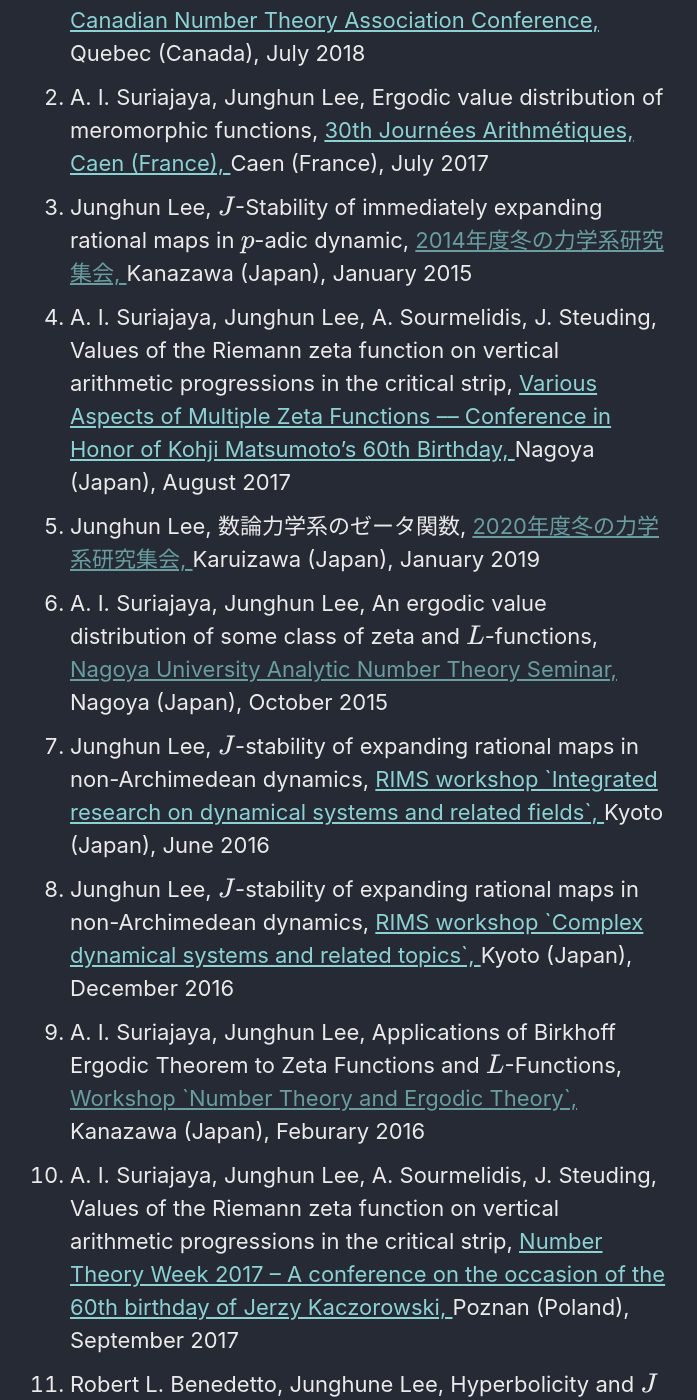
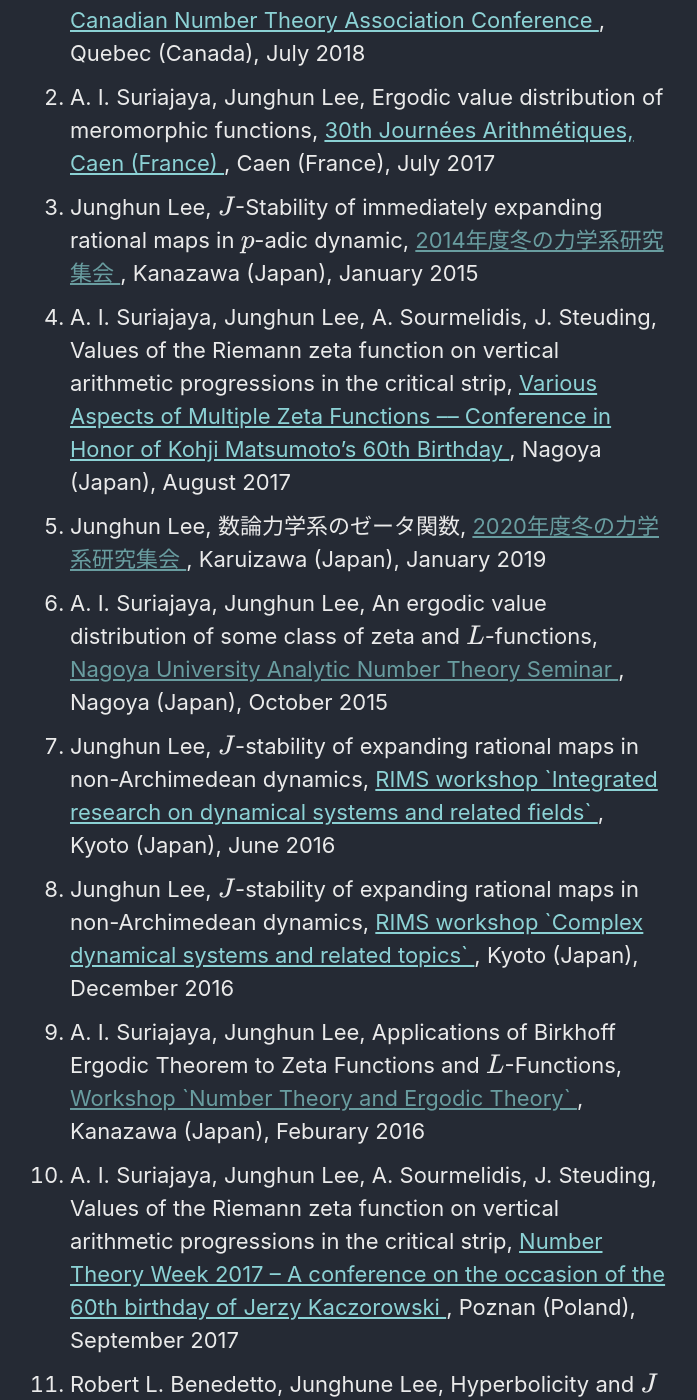
Before and after one commit to JunghunLee-math/JunghunLee-math.github.io, a Jekyll site: the page built from _pages/test.md, in a window 1280 px wide and 1400 px high, scrolled down 1508 px. Shown: the whole window, without its empty margins (292-989 px from the left). Built offline with Jekyll 4.4.1, drawn with Linux system fonts in a browser that asks for light colours; cached includes are drawn as plain includes; formulas are drawn with MathJax 3; some of the changed text lies outside the part shown.

Commit message:
fix minor

```diff
--- a/_pages/test.md
+++ b/_pages/test.md
@@ -47,9 +47,13 @@ toc: true
         {{author}},
     {% endfor %}
     {{talk.title}},
-    <a href="{{ talk.talk.link }}">
-        {{talk.talk.name}},
-    </a>
+    {% if talk.talk.link.blank? %}
+        {{talk.talk.name}}
+    {% else %}
+        <a href="{{ talk.talk.link }}">
+            {{talk.talk.name}}
+        </a>,
+    {% endif %}
     {{talk.talk.place.city}} ({{talk.talk.place.country}}),
     {{talk.talk.date.month}} {{talk.talk.date.year}}
   </li>
```
